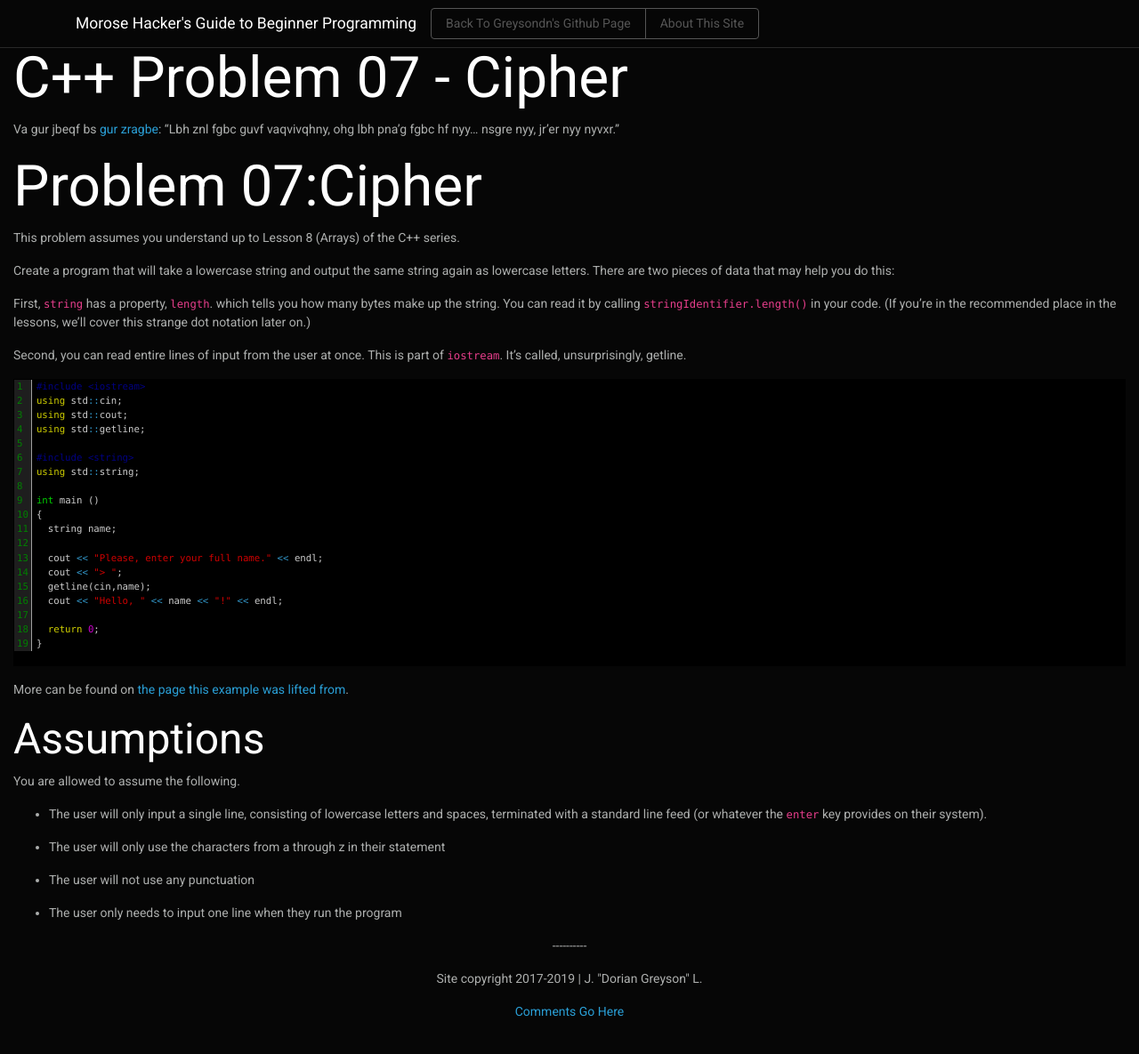
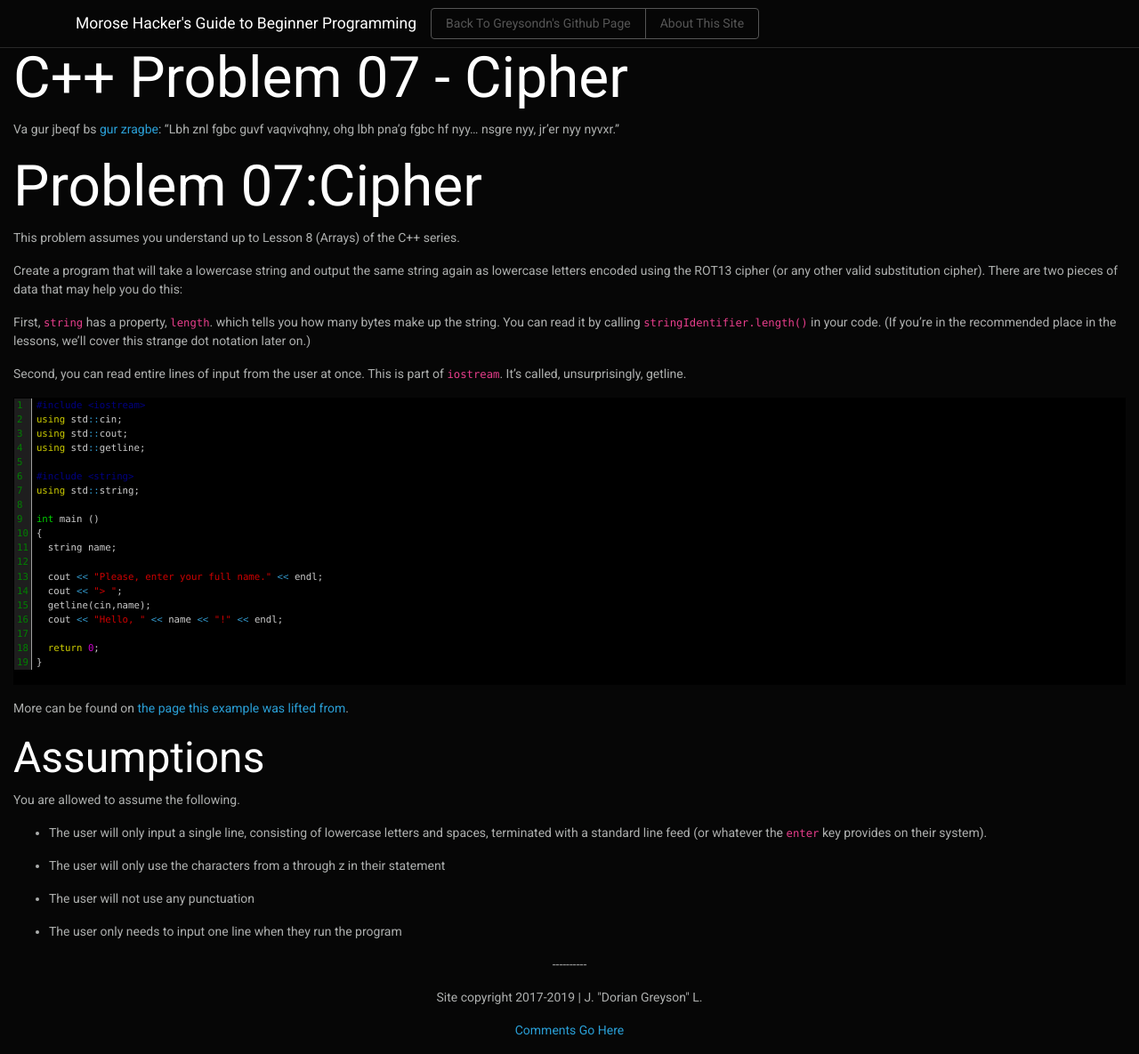
Before and after one commit to greysondn/morose-hacker, a Jekyll site: the page built from cpp/p07-cipher.md, in a window 1280 px wide and 1185 px high. Shown: the whole window at 89% size. Built offline with Jekyll 4.4.1, drawn with Linux system fonts in a browser that asks for light colours; nearby versions of some CDN libraries.

Commit message:
cpp l07 - helps if there's actually a problem to solve

```diff
--- a/cpp/p07-cipher.md
+++ b/cpp/p07-cipher.md
@@ -12,7 +12,7 @@ ohg lbh pna'g fgbc hf nyy... nsgre nyy, jr'er nyy nyvxr."
 
 This problem assumes you understand up to Lesson 8 (Arrays) of the C++ series.
 
-Create a program that will take a lowercase string and output the same string again as lowercase letters. There are two pieces of data that may help you do this:
+Create a program that will take a lowercase string and output the same string again as lowercase letters encoded using the ROT13 cipher (or any other valid substitution cipher). There are two pieces of data that may help you do this:
 
 First, `string` has a property, `length`. which tells you how many bytes make up the string. You can read it by calling `stringIdentifier.length()` in your code. (If you're in the recommended place in the lessons, we'll cover this strange dot notation later on.)
 
```
